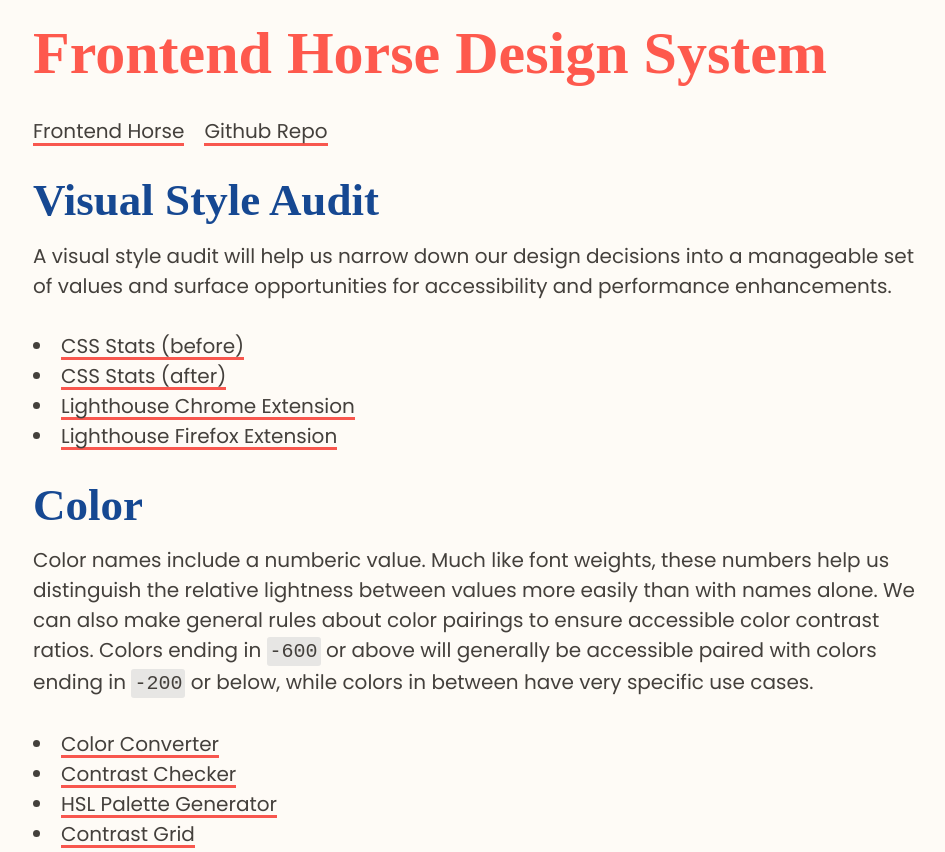
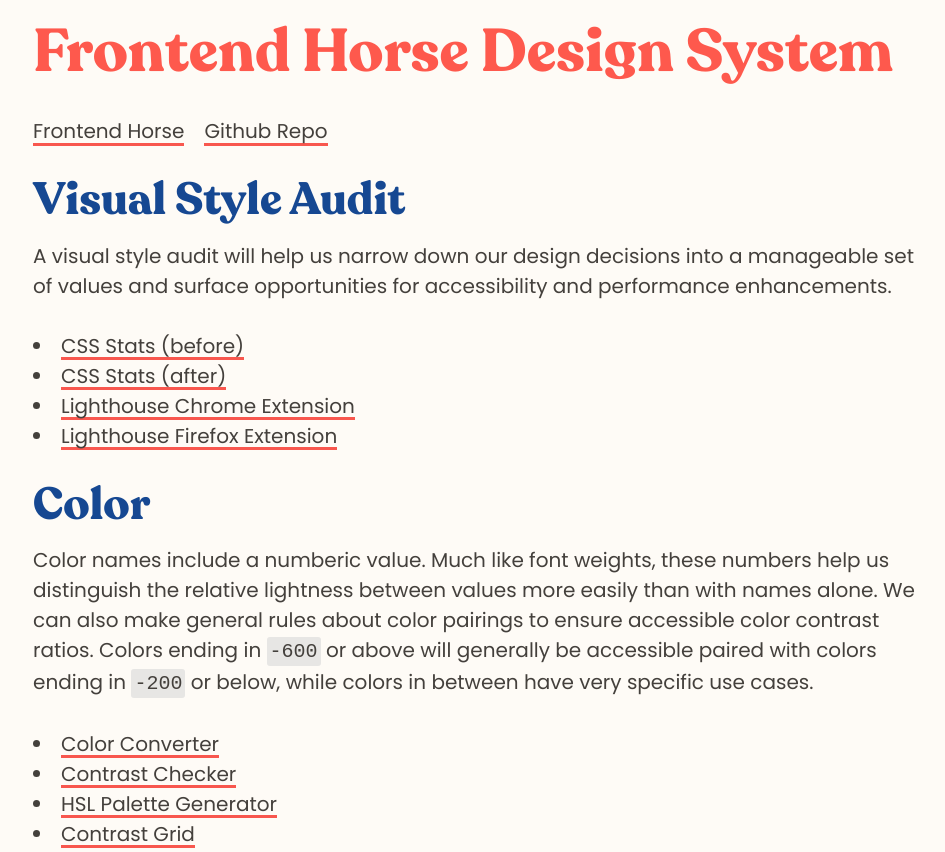
Before and after one commit to peruvianidol/frontend-horse, an Eleventy site: page _src/index.html in a window 1280 px wide. Shown: the top 852 px of the page, without its empty margins (156-1101 px from the left). Built offline with nearby package versions, Linux system fonts and the light colour scheme; Eleventy itself is replaced by a stand-in of ours; files that its build step writes are made by us from their sources.

Commit message:
Fix font loading

```diff
--- a/_src/assets/scss/base/_fonts.scss
+++ b/_src/assets/scss/base/_fonts.scss
@@ -1,6 +1,6 @@
 /* latin */
 @font-face {
-  font-family: 'Recoleta';
+  font-family: 'Recoleta Bold';
   font-style: normal;
   font-weight: 800;
   font-display: swap;
--- a/_src/assets/scss/components/_type.scss
+++ b/_src/assets/scss/components/_type.scss
@@ -1,5 +1,6 @@
 [class*="#{$prefix}-heading"] {
   font-family: $font-family-heading;
+  font-weight: $font-weight-bold;
 }
 
 .#{$prefix} {
```
